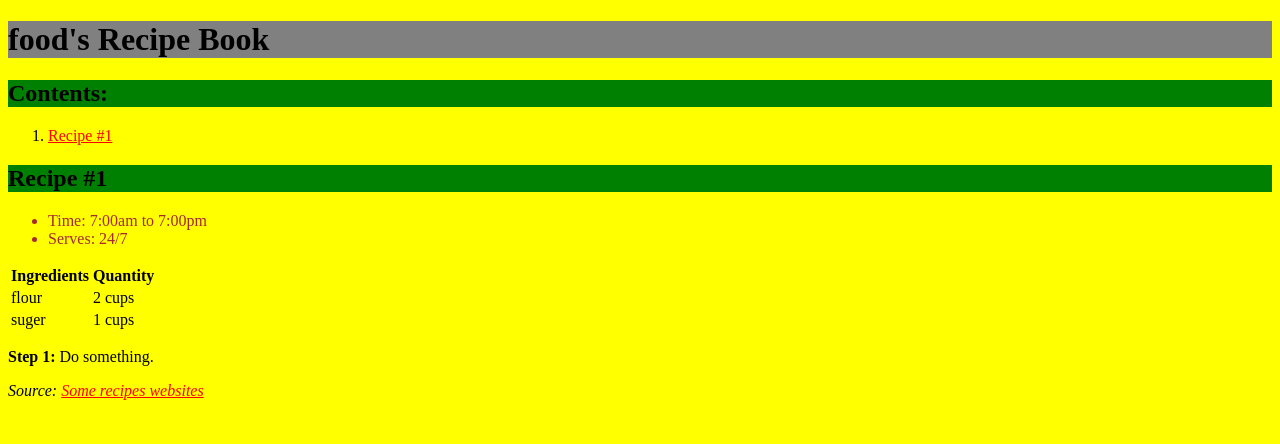
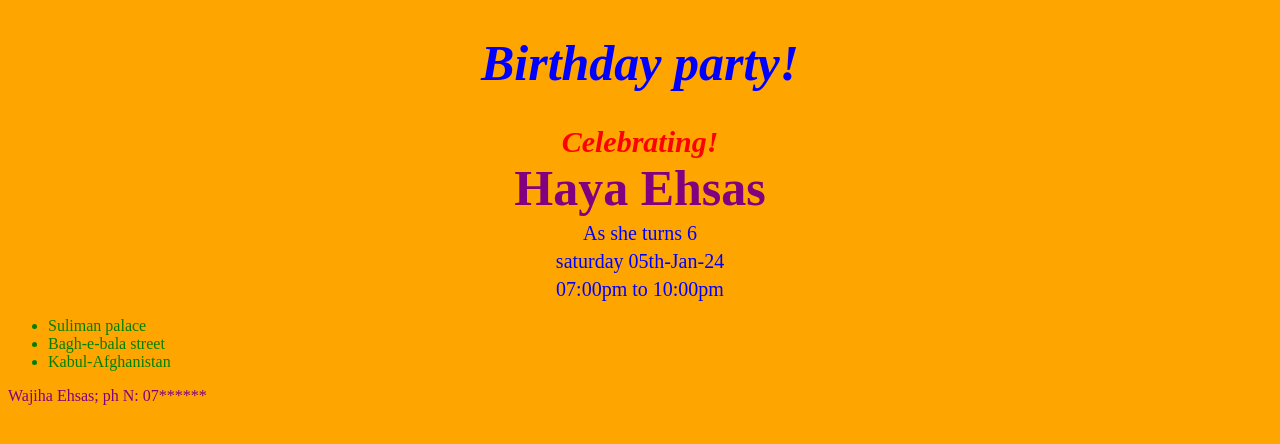
Before and after one commit to neverg4/neverg4.github.io, a plain HTML site: page index.html in a window 1280 px wide. Drawn offline with Linux system fonts and the light colour scheme.

Commit message:
Update index.html with my invitation page

```diff
--- a/index.html
+++ b/index.html
@@ -1,69 +1,93 @@
 <!DOCTYPE html>
 <html>
     <head>
-        <title>Spin-off of "Project: Recipe book"</title>
         <meta charset="utf-8">
+        <title>Spin-off of "Project: Event invite"</title>
         <style>
+        .birth-day {
+            color:blue;
+            font-size:50px;
+            font-style:italic;
+            text-align:center;
+
+        }
+        .celeb-rt {
+            color:red;
+            font-size:30px;
+            font-style:italic;
+            text-align:center;
+            margin:0;
+
+        }
+        .cute-haya {
+            color:purple;
+            font-size:50px;
+            font-style:serif;
+            text-align:center;
+            margin:0;
+
+        }
+        .return {
+            color:blue;
+            font-size:20px;
+            font-style:bold;
+            text-align:center;
+            margin:5px;
+
+        }
+        .date {
+            color:blue;
+            font-size:20px;
+            font-style:bold;
+            text-align:center;
+            margin:0;
+        }
+        .time {
+
+            color:blue;
+            font-size:20px;
+            font-style:bold;
+            margin:5px;
+            text-align:center;
+        }
+        .address {
+
+            color:green;
+        }
+        .address2 {
+            color:green;
+        }
+        .palace {
+            color:green;
+        }
+        .mom {
+            color:Purple;
+        }
         body {
-            background-color: yellow;
+            background-color:orange;
         }
-        h1 {
-            background-color: gray;
-        }
-        h2 {
-            background-color: green;
-        }
-        a {
-            color: red;
-        }
-        ul {
-            color: brown;
-        }
+
+
+
         </style>
-
     </head>
     <body>
 
-        <h1>food's Recipe Book</h1>
+        <h1 class= "birth-day">Birthday party!</h1>
+        <h2 class= "celeb-rt">Celebrating!</h2>
+        <h3 class= "cute-haya">Haya Ehsas</h3>
 
-        <h2>Contents:</h2>
-
-
-        <ol>
-            <li><a href="#recipe">Recipe #1</a></li>
-        </ol>
-
-        <h2 id="#recipe">Recipe #1</h2>
+        <p class= "return">As she turns 6</p>
+        <p class= "date">saturday 05th-Jan-24</p>
+        <p class= "time">07:00pm to 10:00pm</p>
 
         <ul>
-            <li>Time: 7:00am to 7:00pm</li>
-            <li>Serves: 24/7</li>
+            <li class= "address">Suliman palace</li>
+            <li class= "address2">Bagh-e-bala street</li>
+            <li class= "palace">Kabul-Afghanistan</li>
 
         </ul>
 
-        <table>
-            <thead>
-                <tr>
-                    <th>Ingredients</th>
-                    <th>Quantity</th>
-                </tr>
-                <tr>
-                    <td>flour</td>
-                    <td>2 cups</td>
-                </tr>
-                <tr>
-                    <td>suger</td>
-                    <td>1 cups</td>
-                </tr>
-            </thead>
-            <tbody>
-            </tbody>
-        </table>
-
-        <p><strong>Step 1:</strong> Do something.
-</p>
-
-    <p><em>Source: <a href="?">Some recipes websites</a></em></p>
+        <p class= "mom">Wajiha Ehsas; ph N: 07******</p>
 
     </body>
-</html>
```
